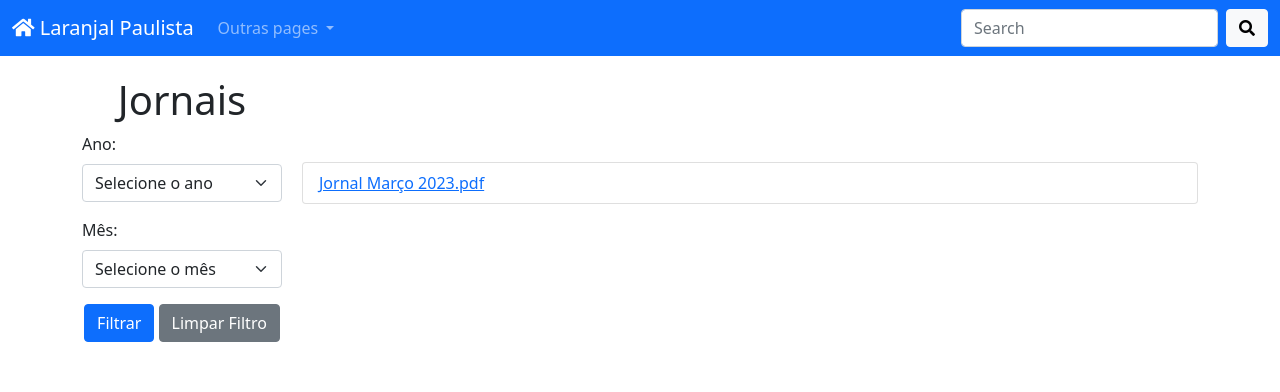
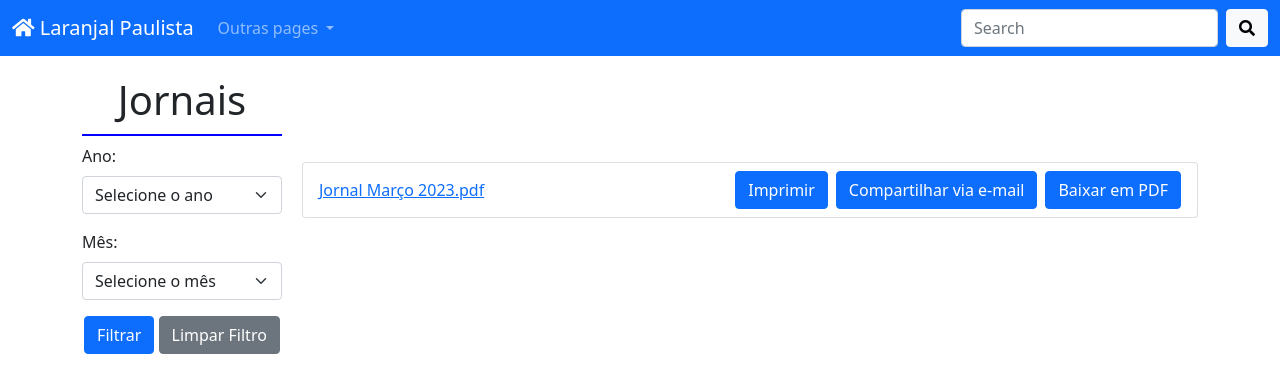
Before and after one commit to GhabrielAngello/laranjal-prototipo, a plain HTML site: page index.html in a window 1280 px wide. Drawn offline with nearby package versions, Linux system fonts and the light colour scheme.

Commit message:
index.html

```diff
--- a/index.html
+++ b/index.html
@@ -4,7 +4,9 @@
 <head>
   <meta charset="UTF-8">
   <title>Portal de Jornais</title>
+  <!-- Incluindo o CSS do Bootstrap -->
   <link rel="stylesheet" href="https://cdnjs.cloudflare.com/ajax/libs/twitter-bootstrap/5.0.2/css/bootstrap.min.css">
+  <!-- Incluindo o Font Awesome para os ícones -->
   <link rel="stylesheet" href="https://cdnjs.cloudflare.com/ajax/libs/font-awesome/5.15.3/css/all.min.css">
   <style>
     .container {
@@ -20,6 +22,11 @@
     .pdf-list {
       flex: 1;
       padding-top: 70px;
+    }
+
+    h1.text-center {
+      border-bottom: 2.5px solid blue;
+      padding-bottom: 10px;
     }
   </style>
 
@@ -92,14 +99,17 @@
     });
 
     function displayMostRecentPdf() {
+      // Dados simulados dos PDFs
       var dummyData = [
         { name: "Jornal Janeiro 2023.pdf", year: 2023, month: "01" },
         { name: "Jornal Fevereiro 2023.pdf", year: 2023, month: "02" },
         { name: "Jornal Março 2023.pdf", year: 2023, month: "03" }
       ];
 
+      // Assumindo que os dados estão ordenados do mais antigo para o mais novo
       var mostRecentPdf = dummyData[dummyData.length - 1];
 
+      // Exibindo o PDF mais recente
       displayPdf(mostRecentPdf);
     }
 
@@ -108,10 +118,42 @@
 
       var listItem = document.createElement("li");
       listItem.className = "list-group-item";
+
+      var container = document.createElement("div");
+      container.className = "d-flex justify-content-between align-items-center";
+
       var link = document.createElement("a");
       link.href = "caminho/do/pdf/" + pdf.name;
       link.textContent = pdf.name;
-      listItem.appendChild(link);
+
+      var options = document.createElement("div");
+
+      var printOption = document.createElement("button");
+      printOption.className = "btn btn-primary me-2";
+      printOption.textContent = "Imprimir";
+      printOption.addEventListener("click", function() {
+        window.print();
+      });
+
+      var shareOption = document.createElement("button");
+      shareOption.className = "btn btn-primary me-2";
+      shareOption.textContent = "Compartilhar via e-mail";
+      shareOption.addEventListener("click", function() {
+      });
+
+      var downloadOption = document.createElement("button");
+      downloadOption.className = "btn btn-primary";
+      downloadOption.textContent = "Baixar em PDF";
+      downloadOption.addEventListener("click", function() {
+      });
+
+      options.appendChild(printOption);
+      options.appendChild(shareOption);
+      options.appendChild(downloadOption);
+
+      container.appendChild(link);
+      container.appendChild(options);
+      listItem.appendChild(container);
       pdfList.appendChild(listItem);
     }
 
@@ -119,9 +161,11 @@
       var year = document.getElementById("year").value;
       var month = document.getElementById("month").value;
 
+      // Limpar a lista de PDFs
       var pdfList = document.getElementById("pdfList");
       pdfList.innerHTML = "";
 
+      // Dados simulados dos PDFs
       var dummyData = [
         { name: "Jornal Janeiro 2023.pdf", year: 2023, month: "01" },
         { name: "Jornal Fevereiro 2023.pdf", year: 2023, month: "02" },
@@ -139,13 +183,18 @@
       document.getElementById("year").value = "";
       document.getElementById("month").value = "";
 
+      // Limpar a lista de PDFs
       var pdfList = document.getElementById("pdfList");
       pdfList.innerHTML = "";
 
+      // Exibir o jornal mais recente novamente
       displayMostRecentPdf();
     }
   </script>
 
+
+  <!-- Incluindo o JavaScript do Bootstrap -->
   <script src="https://cdnjs.cloudflare.com/ajax/libs/twitter-bootstrap/5.0.2/js/bootstrap.bundle.min.js"></script>
 </body>
+
 </html>
```
